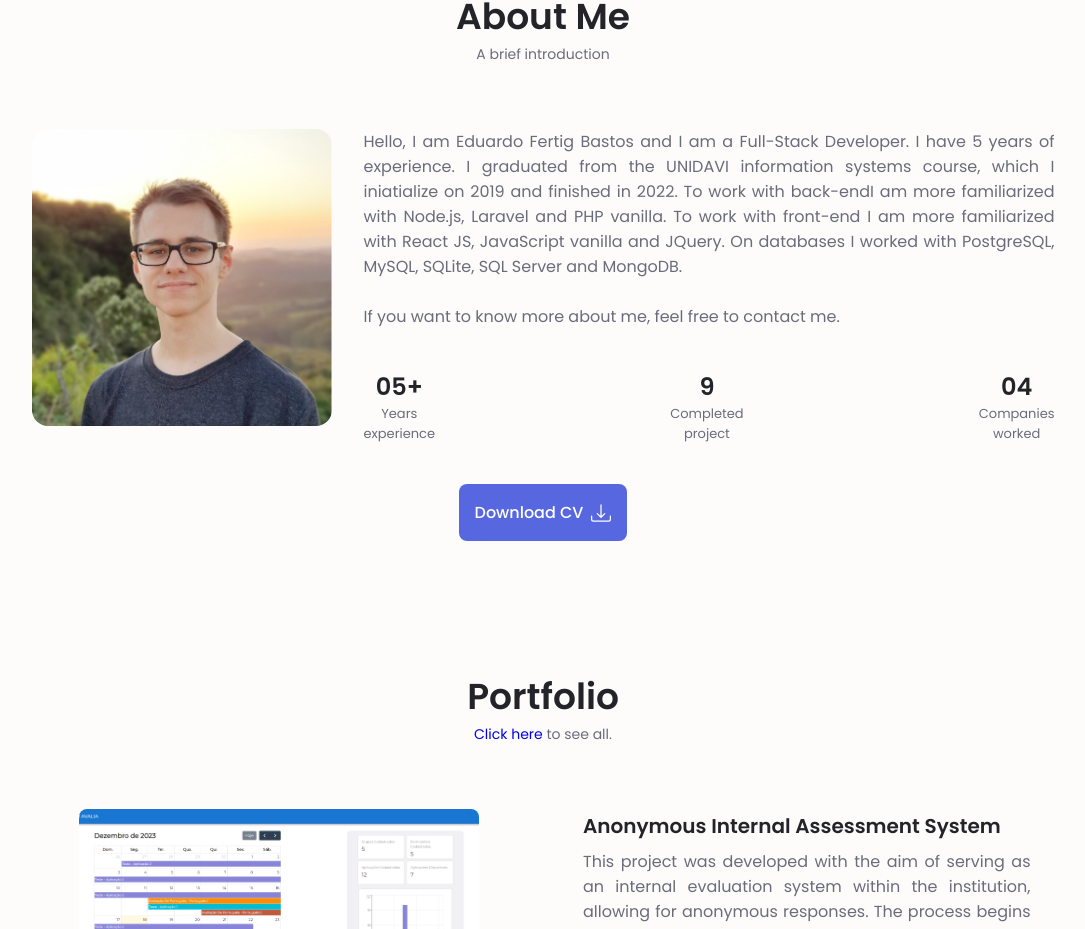
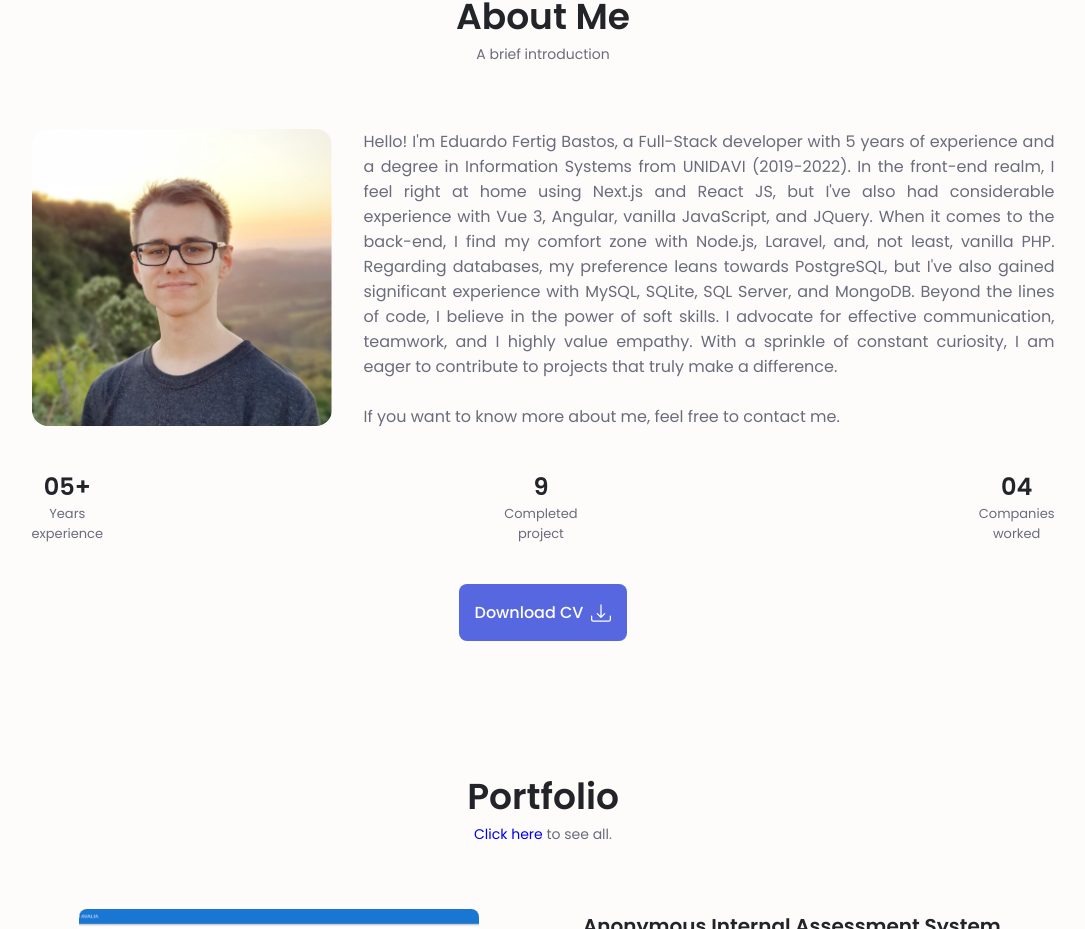
Before and after one commit to EduardoFertigBastos/portfolio, a React (Create React App) app: page / in a window 1280 px wide. Shown: the part 820-1749 px from the top of the page, without its empty margins (97-1182 px from the left). Built offline with nearby package versions, Linux system fonts and the light colour scheme.

Commit message:
Update dataset.ts

```diff
--- a/src/components/About/dataset.ts
+++ b/src/components/About/dataset.ts
@@ -5,12 +5,12 @@ const dataset = {
     title: 'About Me',
     subtitle: 'A brief introduction',
     img: 'assets/img/about.jpg',
-    description: `Hello, I am Eduardo Fertig Bastos and I am a Full-Stack Developer. `
-          + `I have 5 years of experience. I graduated from the UNIDAVI information systems `
-          + `course, which I iniatialize on 2019 and finished in 2022.  `
-          + `To work with back-endI am more familiarized with Node.js, Laravel and PHP vanilla. `
-          + `To work with front-end I am more familiarized with React JS, JavaScript vanilla and JQuery. `
-          + `On databases I worked with PostgreSQL, MySQL, SQLite, SQL Server and MongoDB. `,
+    description: `
+    Hello! I'm Eduardo Fertig Bastos, a Full-Stack developer with 5 years of experience and a degree in Information Systems from UNIDAVI (2019-2022).\n\n
+
+    In the front-end realm, I feel right at home using Next.js and React JS, but I've also had considerable experience with Vue 3, Angular, vanilla JavaScript, and JQuery. When it comes to the back-end, I find my comfort zone with Node.js, Laravel, and, not least, vanilla PHP. Regarding databases, my preference leans towards PostgreSQL, but I've also gained significant experience with MySQL, SQLite, SQL Server, and MongoDB.\n\n
+
+    Beyond the lines of code, I believe in the power of soft skills. I advocate for effective communication, teamwork, and I highly value empathy. With a sprinkle of constant curiosity, I am eager to contribute to projects that truly make a difference.`,
     description2: 'If you want to know more about me, feel free to contact me.',
     info: [
       {
@@ -35,7 +35,11 @@ const dataset = {
     title: 'Sobre mim',
     subtitle: 'Uma breve introdução',
     img: 'assets/img/about.jpg',
-    description: `Olá, eu sou Eduardo Fertig Bastos e sou um desenvolvedor Full-Stack. Tenho 5 anos de experiência e sou formado em Sistemas de Informação pela UNIDAVI, curso que iniciei em 2019 e finalizei em 2022. Para trabalhar com back-end, estou mais familiarizado com Node.js, Laravel e PHP vanilla. Em relação às ferramentas para o front-end, prefiro utilizar React JS, porém também tenho experiência com JavaScript vanilla e JQuery. No que se refere a bancos de dados, tenho utilizado principalmente PostgreSQL, mas também possuo experiência com MySQL, SQLite, SQL Server e MongoDB.`,
+    description: `Olá! Eu sou Eduardo Fertig Bastos, um desenvolvedor Full-Stack com 5 anos de experiência e formação em Sistemas de Informação pela UNIDAVI (2019-2022).\n\n
+
+    Na área do front-end, me sinto em casa trabalhando com Next.js e React JS, mas já acumulei valiosa experiência com Vue 3, Angular, JavaScript vanilla e JQuery. No back-end, minha expertise se destaca em Node.js, Laravel e, não menos importante, PHP vanilla. Quando o assunto é banco de dados, minha preferência recai sobre o PostgreSQL, mas também tenho sólida experiência com MySQL, SQLite, SQL Server e MongoDB.\n\n
+
+    Para mim, o desenvolvimento vai além do código. Acredito no poder das soft skills. Sou defensor da comunicação efetiva, trabalho em equipe e prezo pela empatia. Com uma dose constante de curiosidade, estou entusiasmado para contribuir em projetos que realmente façam a diferença.`,
     description2: 'Caso queira saber mais sobre mim, sinta-se livre para entrar em contato.',
     info: [
       {
```
